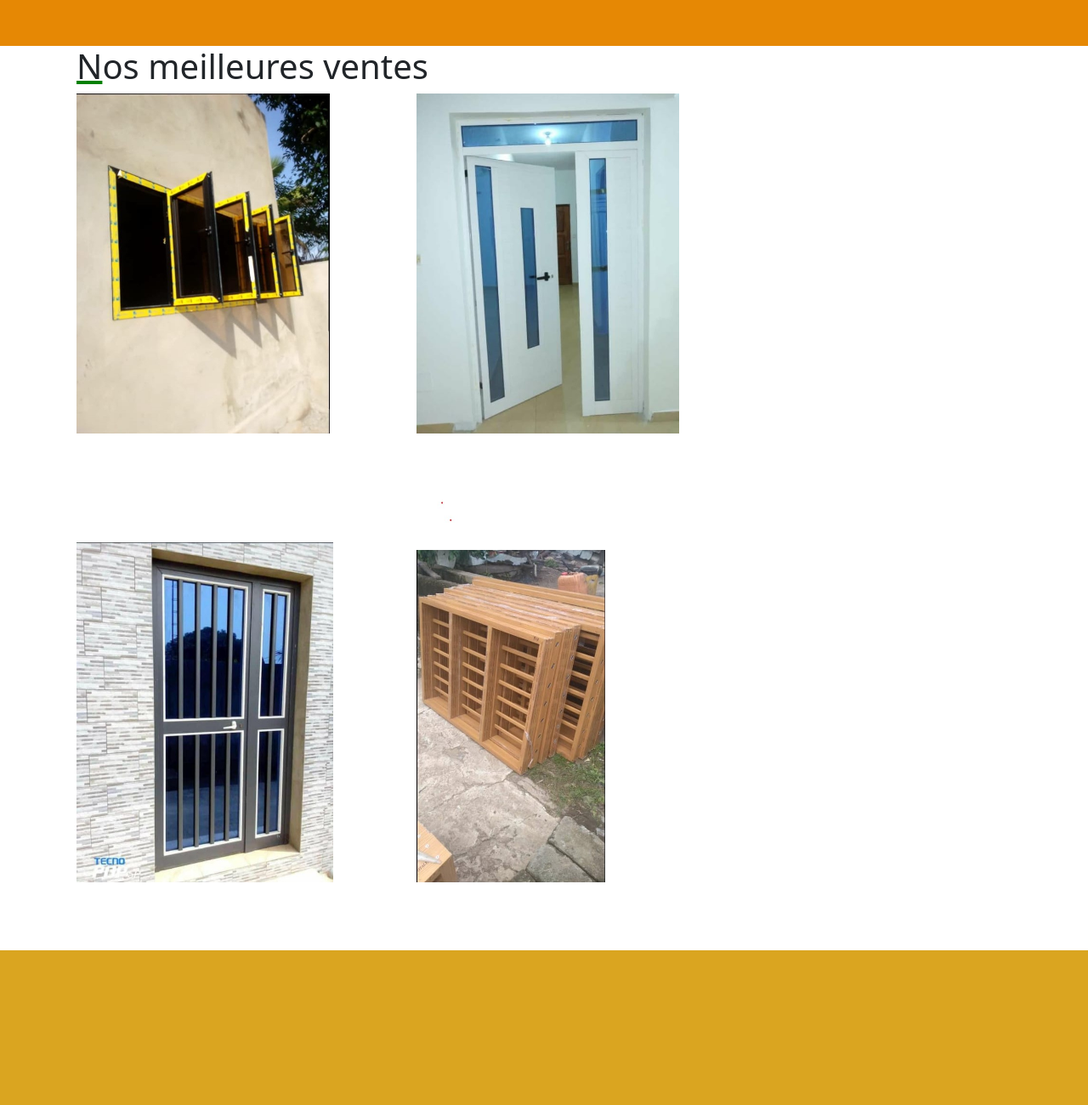
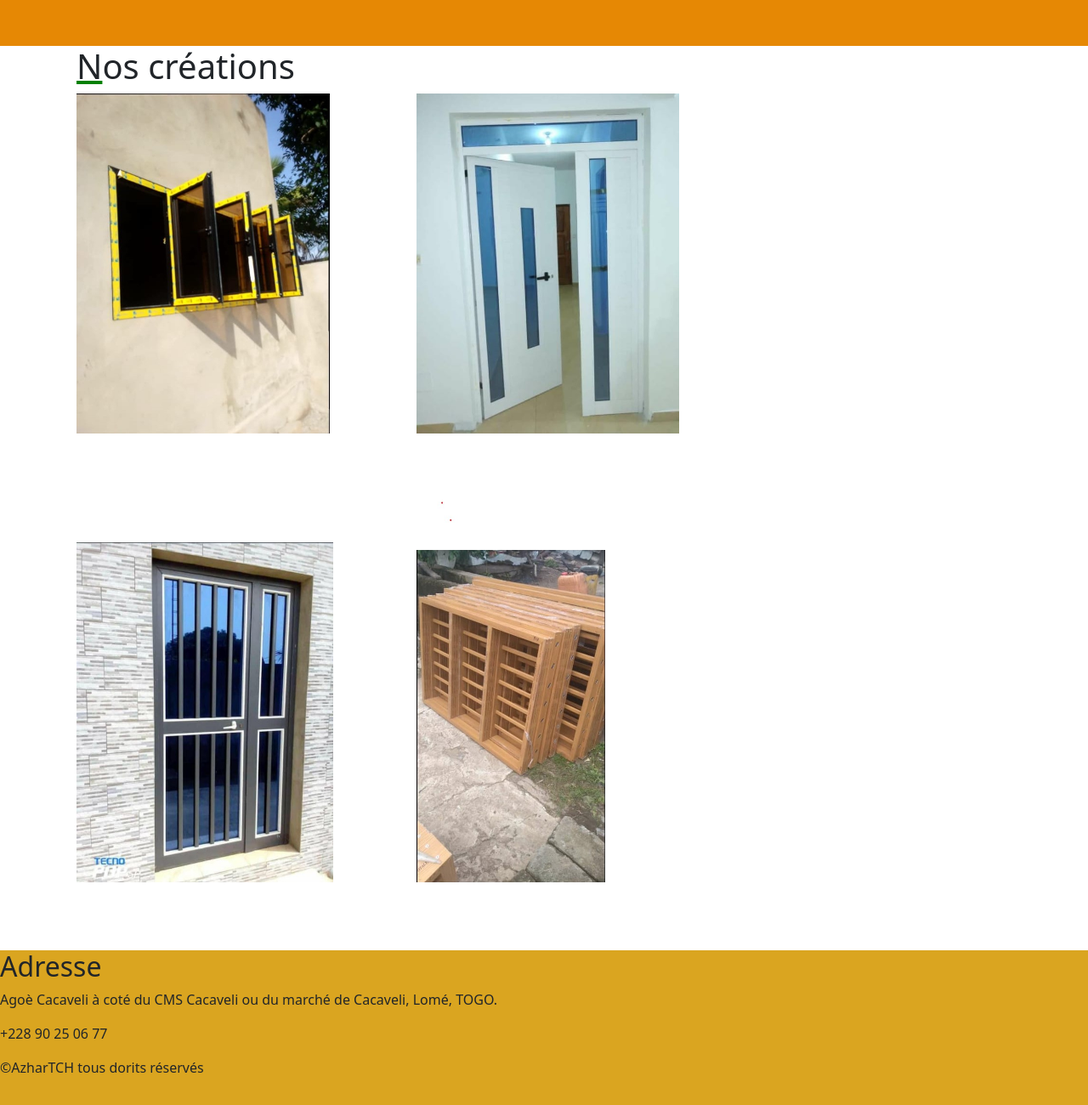
Before and after one commit to AzharTCH/Menuiserie-aluminium-la-Gr-ce, a plain HTML site: page index.html in a window 1280 px wide. Shown: the part 696-1996 px from the top of the page at 85% size. Drawn offline with nearby package versions, Linux system fonts and the light colour scheme.

Commit message:
Update index.html

```diff
--- a/index.html
+++ b/index.html
@@ -4,7 +4,7 @@
     <meta charset="UTF-8">
     <meta http-equiv="X-UA-Compatible" content="IE=edge">
     <meta name="viewport" content="width=device-width, initial-scale=1">
-    <title>Nature Emoi</title>
+    <title>Menuiserie aluminium la Grâce</title>
     <link rel="stylesheet" href="styles.css">
     <link href="https://cdn.jsdelivr.net/npm/bootstrap@5.3.0-alpha3/dist/css/bootstrap.min.css" rel="stylesheet" integrity="sha384-KK94CHFLLe+nY2dmCWGMq91rCGa5gtU4mk92HdvYe+M/SXH301p5ILy+dN9+nJOZ" crossorigin="anonymous">
 </head>
@@ -18,12 +18,12 @@
                 <a href="" id="nos-plantes"></a>
             </div>
             <h1>
-                ALLUMINIUM
+                Menuiserie aluminium la Grâce
             </h1>
         </div>
     </header>
     <h1 id="NMV">
-        Nos meilleures ventes
+        Nos créations
     </h1>
     <div class="body">
         <div class="ligne1">
@@ -47,7 +47,10 @@
 
     <footer>
         <div class="footer">
-
+            <h2>Adresse</h2>
+           <p>Agoè Cacaveli à coté du CMS Cacaveli ou du marché de Cacaveli, Lomé, TOGO.</p>
+           <p>+228 90 25 06 77</p>
+           <p id="droit">&copy;AzharTCH tous dorits réservés</p>
         </div>
     </footer>
     <script src="https://cdn.jsdelivr.net/npm/@popperjs/core@2.11.7/dist/umd/popper.min.js" integrity="sha384-zYPOMqeu1DAVkHiLqWBUTcbYfZ8osu1Nd6Z89ify25QV9guujx43ITvfi12/QExE" crossorigin="anonymous"></script>
```
